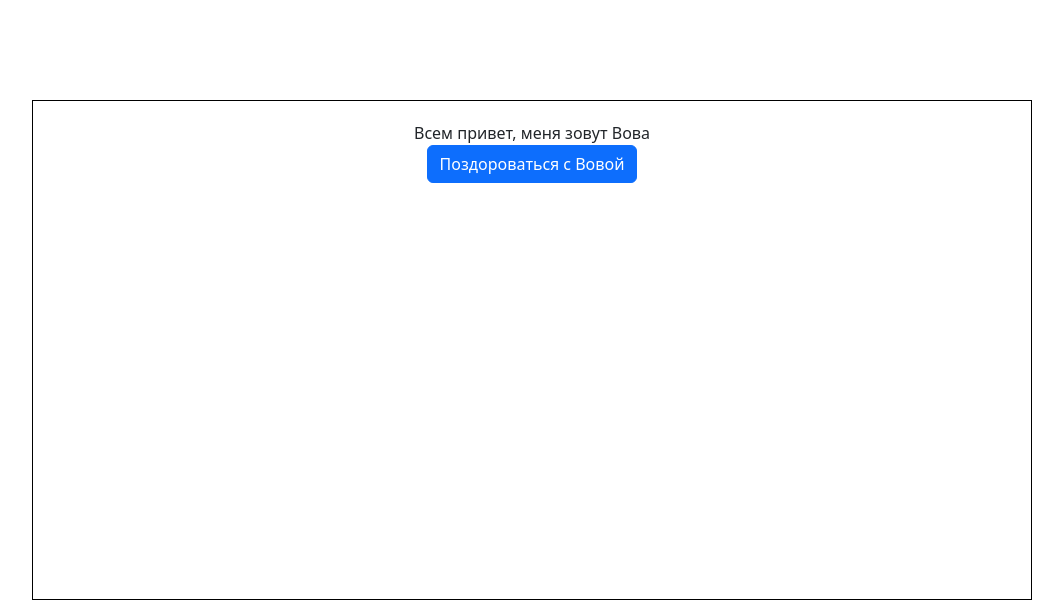
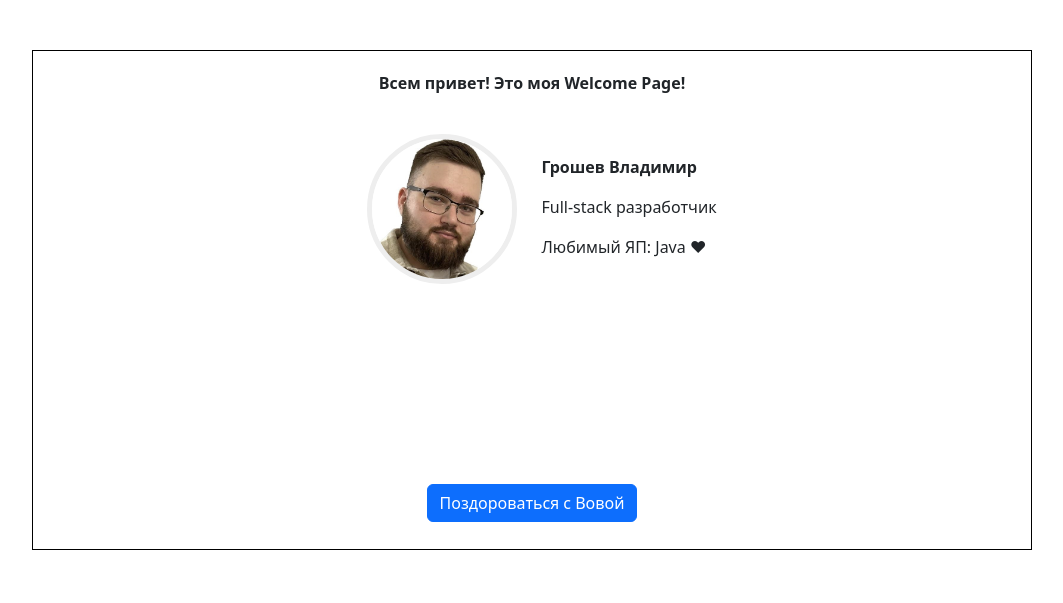
Before and after one commit to westgrosh/hello, a plain HTML site: page index.html in a window 1280 px wide. Shown: the whole page, without its empty margins (108-1171 px from the left). Drawn offline with nearby package versions, Linux system fonts and the light colour scheme.

Commit message:
Add files via upload

```diff
--- a/css/style.css
+++ b/css/style.css
@@ -1,14 +1,25 @@
 .say_hello {
-    margin-top: 100px;
+    margin-top: 50px;
     text-align: center;
     width: 1000px;
     position: absolute;
     left: 50%;
     margin-left: -500px;
+    height: 500px;
+    border: 1px solid black;
+}
 
-    height: 500px;
+.my_name {
+    display: block;
+    width: 100%;
+    margin-top: 20px;
+    margin-bottom: 20px;
+    font-weight: bold;
+}
 
-    border: 1px solid black;
-
-
+.my_photo img {
+    height: 150px;
+    width: 150px;
+    border-radius: 100px;
+    border: 5px solid #eee;
 }
--- a/index.html
+++ b/index.html
@@ -8,6 +8,8 @@
     <title>Welcome to Hello Page</title>
 
     <!-- bootstrap -->
+
+    <link rel="icon" href="./img/bear.png">
 
     <link href="https://cdn.jsdelivr.net/npm/bootstrap@5.3.0-alpha1/dist/css/bootstrap.min.css" rel="stylesheet"
         integrity="sha384-GLhlTQ8iRABdZLl6O3oVMWSktQOp6b7In1Zl3/Jr59b6EGGoI1aFkw7cmDA6j6gD" crossorigin="anonymous">
@@ -24,12 +26,26 @@
 
 <body>
     <div class="say_hello">
-        <div style="display:block; width: 100%; margin-top: 20px;">
-            Всем привет, меня зовут Вова
+        <div class="my_name">
+            Всем привет! Это моя Welcome Page!
+        </div>
+
+        <div class="my_info">
+            <div class="my_photo" style="display: inline-block;">
+                <img src="./img/my_photo.jpg">
+            </div>
+            <div class="some_info" style="display: inline-block; text-align: left;
+            position: relative; top: 40px; left: 20px;">
+                <p><b>Грошев Владимир</b></p>
+                <p>Full-stack разработчик</p>
+                <p>Любимый ЯП: Java &#10084;</p>
+            </div>
         </div>
 
 
-        <button type="button" class="btn btn-primary" id="btn_hello">Поздороваться с Вовой</button>
+        <button type="button" class="btn btn-primary" id="btn_hello"
+            style="position: relative; top: 200px;">Поздороваться
+            с Вовой</button>
 
 
     </div>
@@ -43,7 +59,12 @@
 
             result = prompt('Ой, а как Вас зовут?', 'Cтесняшка');
 
-            alert("Привет " + result + "!");
+            if (result === null) {
+
+            } else {
+
+                alert("Привет " + result + "!");
+            }
 
         });
 
```
Also changed, not shown: img/bear.png (added), img/my_photo.jpg (added).
